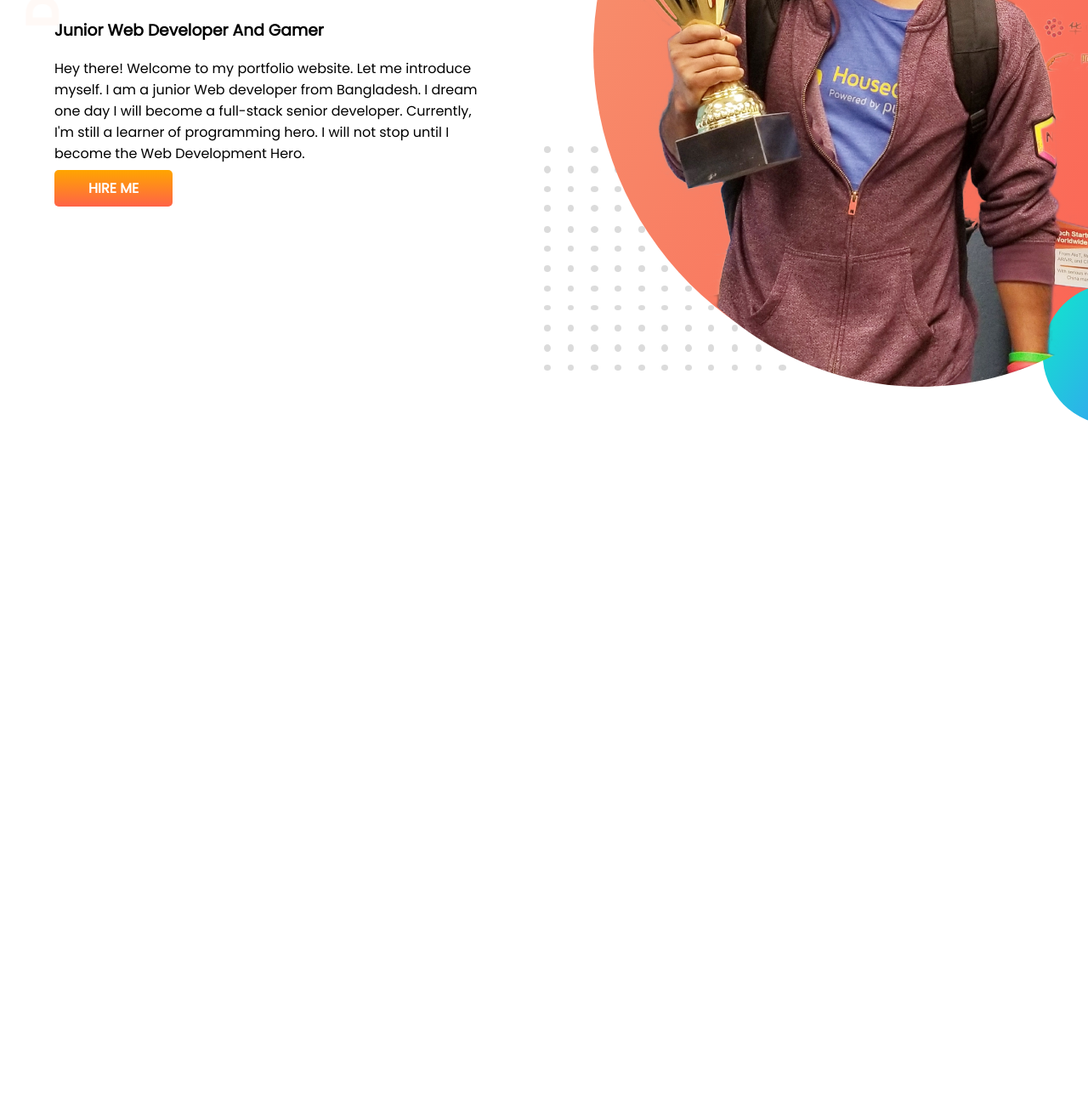
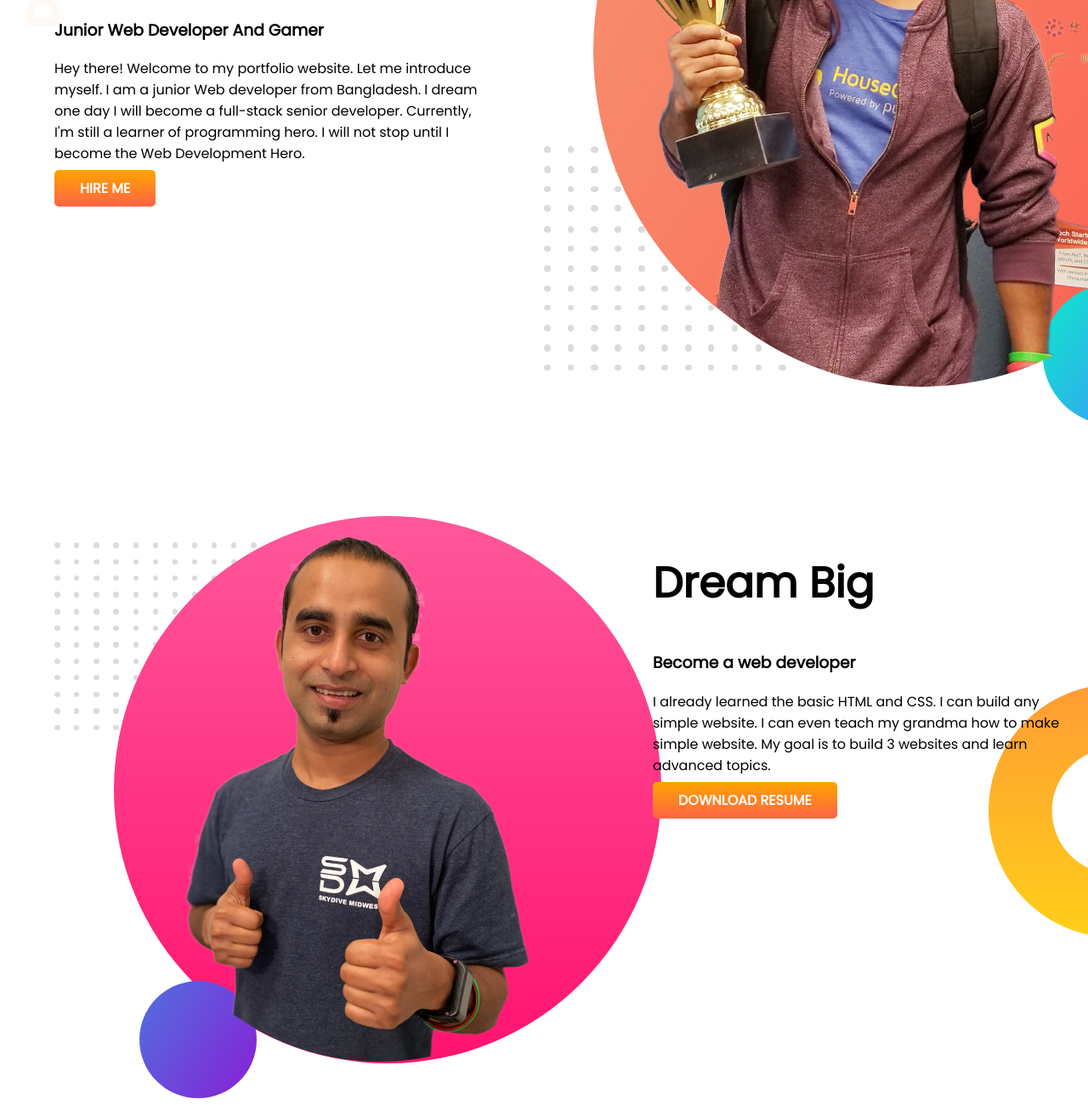
Before and after one commit to J1BON/developer-portfolio, a plain HTML site: page index.html in a window 1280 px wide. Shown: the part 329-1629 px from the top of the page at 85% size. Before the commit the page ends 836 px from the top, so only its background shows below. Drawn offline with Linux system fonts and the light colour scheme.

Commit message:
section 2 added

```diff
--- a/index.html
+++ b/index.html
@@ -11,7 +11,7 @@
     <link rel="stylesheet" href="style.css">
 </head>
 <body>
-    <section class="main-container">
+    <section class="frist-section flex-section">
         <div class="half-width">
             <h1>Welcome To</h1>
             <h1><span class="orange-name">J1BON AHAMED</span> World</h1>
@@ -23,5 +23,17 @@
             <img src="images/jhankar.png" alt="">
         </div>
     </section>
+    <section class="second-section flex-section">
+        <div class="half-width" >
+           <img src="images/jhankar2.png" alt="">
+        </div>
+        <div class="half-width">
+            <h1>Dream Big</h1>
+            <h3>Become a web developer</h3>
+            <p>I already learned the basic HTML and CSS. I can build any simple website. I can even teach my grandma how to make simple website. My goal is to build 3 websites and learn advanced topics.</p>
+            <a class="orange-button" target="_blank" href="#">DOWNLOAD RESUME</a>
+        </div>
+
+    </section>
 </body>
 </html>
--- a/style.css
+++ b/style.css
@@ -3,7 +3,7 @@ body {
     margin: 0;
 }
 
-.main-container {
+.flex-section {
     display: flex;
 }
 
@@ -23,13 +23,20 @@ h1 {
 .orange-button {
     text-decoration: none;
     background-image: linear-gradient(orange, tomato);
-    padding: 10px 40px;
+    padding: 10px 30px;
     font-weight: 700;
     color: white;
     border-radius: 5px;
 }
 
-.main-container {
+.frist-section {
     background-image: url(images/top-banner.png);
     background-repeat: no-repeat;
+    margin-bottom: 100px;
 }
+
+.second-section {
+    background-image: url(images/dream-bg.png);
+    background-repeat: no-repeat;
+    background-position: right;
+}
```
